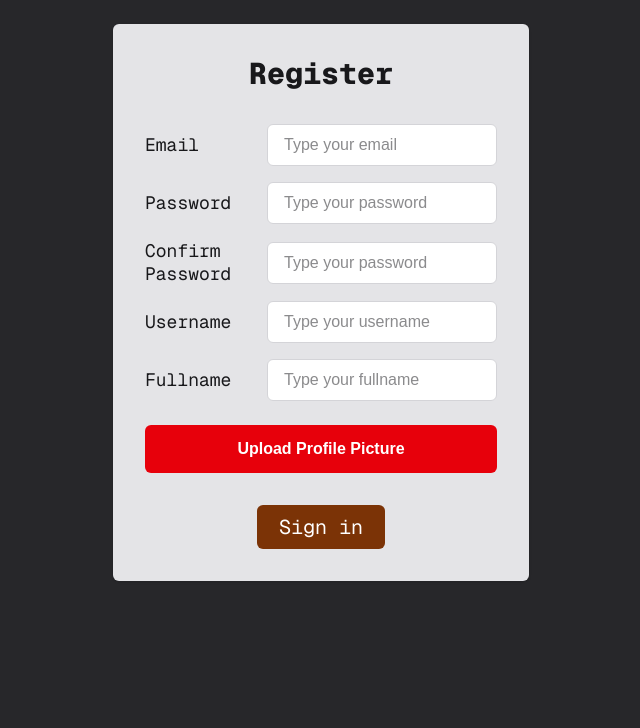
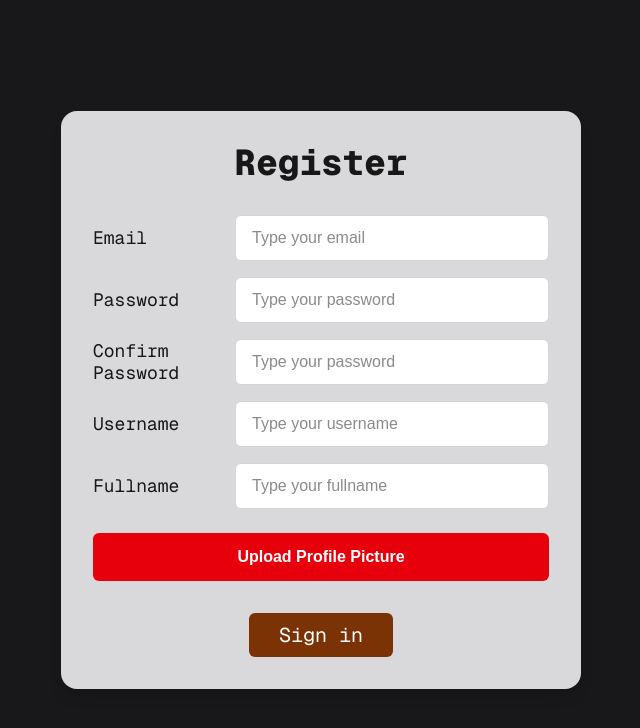
Before and after one commit to Punbomz/Calender, a Next.js app: page /register in a window 1280 px wide. Shown: the top 728 px of the page, without its empty margins (319-959 px from the left). Built offline with nearby package versions, Linux system fonts and the light colour scheme; no server answers.

Commit message:
Fix UX,UI reg

```diff
--- a/app/register/page.tsx
+++ b/app/register/page.tsx
@@ -103,21 +103,29 @@ export default function RegisterPage() {
   };
 
   return (
-    <main className="min-h-[100dvh] bg-zinc-800 text-zinc-900">
-      {/* กล่องเทาอ่อนตามภาพ */}
-      <section className="max-w-md mx-auto px-4 pt-6 pb-10">
-        <div className="bg-zinc-200 rounded-md shadow p-6 sm:p-8">
-          <h1 className="font-mono text-3xl font-extrabold text-center mb-8">
+    // เติม bg (หรือ gradient) + ใช้ 100dvh กันปัญหาแถบเบราว์เซอร์มือถือ
+    <main className="min-h-[100dvh] flex items-center justify-center bg-zinc-900">
+        {/* การ์ด */}
+        <section className="w-full px-4">
+        <div
+            className="
+            mx-auto
+            w-full max-w-[440px] sm:max-w-[520px]
+            bg-zinc-200/95 rounded-2xl shadow-lg
+            p-5 sm:p-8
+            "
+        >
+            <h1 className="font-mono text-3xl sm:text-4xl font-extrabold text-center mb-6 sm:mb-8">
             Register
             </h1>
 
-          <form onSubmit={handleRegister} className="space-y-4">
+            <form onSubmit={handleRegister} className="space-y-3 sm:space-y-4">
             {/* Email */}
-            <div className="grid grid-cols-[110px_1fr] items-center gap-3">
-              <label className="font-mono text-lg">Email</label>
+            <div className="grid grid-cols-[130px_1fr] items-center gap-2 sm:gap-3">
+                <label className="font-mono text-base sm:text-lg">Email</label>
                 <input
                 type="email"
-                className="w-full rounded-md border border-zinc-300 bg-white px-4 py-2 outline-none focus:ring focus:ring-zinc-400"
+                className="w-full rounded-md border border-zinc-300 bg-white px-4 py-2 sm:py-2.5 outline-none focus:ring focus:ring-zinc-400"
                 placeholder="Type your email"
                 value={email}
                 onChange={(e) => setEmail(e.target.value)}
@@ -125,25 +133,25 @@ export default function RegisterPage() {
             </div>
 
             {/* Password */}
-            <div className="grid grid-cols-[110px_1fr] items-center gap-3">
-              <label className="font-mono text-lg">Password</label>
+            <div className="grid grid-cols-[130px_1fr] items-center gap-2 sm:gap-3">
+                <label className="font-mono text-base sm:text-lg">Password</label>
                 <input
                 type="password"
-                className="w-full rounded-md border border-zinc-300 bg-white px-4 py-2 outline-none focus:ring"
+                className="w-full rounded-md border border-zinc-300 bg-white px-4 py-2 sm:py-2.5 outline-none focus:ring"
                 placeholder="Type your password"
                 value={password}
                 onChange={(e) => setPassword(e.target.value)}
                 />
             </div>
 
-            {/* Confirm Password */}
-            <div className="grid grid-cols-[110px_1fr] items-center gap-3">
-              <label className="font-mono text-lg leading-tight">
-                Confirm<br/>Password
+            {/* Confirm */}
+            <div className="grid grid-cols-[130px_1fr] items-center gap-2 sm:gap-3">
+                <label className="font-mono text-base sm:text-lg leading-tight">
+                Confirm<br className="hidden sm:block" />Password
                 </label>
                 <input
                 type="password"
-                className="w-full rounded-md border border-zinc-300 bg-white px-4 py-2 outline-none focus:ring"
+                className="w-full rounded-md border border-zinc-300 bg-white px-4 py-2 sm:py-2.5 outline-none focus:ring"
                 placeholder="Type your password"
                 value={confirm}
                 onChange={(e) => setConfirm(e.target.value)}
@@ -151,10 +159,10 @@ export default function RegisterPage() {
             </div>
 
             {/* Username */}
-            <div className="grid grid-cols-[110px_1fr] items-center gap-3">
-              <label className="font-mono text-lg">Username</label>
+            <div className="grid grid-cols-[130px_1fr] items-center gap-2 sm:gap-3">
+                <label className="font-mono text-base sm:text-lg">Username</label>
                 <input
-                className="w-full rounded-md border border-zinc-300 bg-white px-4 py-2 outline-none focus:ring"
+                className="w-full rounded-md border border-zinc-300 bg-white px-4 py-2 sm:py-2.5 outline-none focus:ring"
                 placeholder="Type your username"
                 value={username}
                 onChange={(e) => setUsername(e.target.value)}
@@ -162,31 +170,28 @@ export default function RegisterPage() {
             </div>
 
             {/* Fullname */}
-            <div className="grid grid-cols-[110px_1fr] items-center gap-3">
-              <label className="font-mono text-lg">Fullname</label>
+            <div className="grid grid-cols-[130px_1fr] items-center gap-2 sm:gap-3">
+                <label className="font-mono text-base sm:text-lg">Fullname</label>
                 <input
-                className="w-full rounded-md border border-zinc-300 bg-white px-4 py-2 outline-none focus:ring"
+                className="w-full rounded-md border border-zinc-300 bg-white px-4 py-2 sm:py-2.5 outline-none focus:ring"
                 placeholder="Type your fullname"
                 value={fullname}
                 onChange={(e) => setFullname(e.target.value)}
                 />
             </div>
 
-            {/* Upload Profile Picture */}
-            <div className="pt-2">
+            {/* Upload */}
+            <div className="pt-1 sm:pt-2">
                 {preview && (
-                <div className="mb-3 flex items-center gap-3">
+                <div className="mb-2 flex items-center gap-3">
                     <img
                     src={preview}
                     alt="preview"
                     className="w-12 h-12 rounded-full object-cover border border-zinc-300"
                     />
-                  <span className="text-sm text-zinc-600">
-                    ตัวอย่างรูปโปรไฟล์
-                  </span>
+                    <span className="text-sm text-zinc-600">ตัวอย่างรูปโปรไฟล์</span>
                 </div>
                 )}
-
                 <button
                 type="button"
                 onClick={onPickImage}
@@ -203,17 +208,14 @@ export default function RegisterPage() {
                 />
             </div>
 
-            {/* Error */}
-            {error && (
-              <p className="text-red-600 text-sm pt-1">{error}</p>
-            )}
+            {error && <p className="text-red-600 text-sm pt-1">{error}</p>}
 
-            {/* ปุ่ม Register / Sign in style ตามภาพ (ปุ่มน้ำตาล) */}
-            <div className="pt-4">
+            {/* Submit */}
+            <div className="pt-3 sm:pt-4">
                 <button
                 type="submit"
                 disabled={submitting}
-                className="w-32 mx-auto block rounded-md bg-amber-900 hover:bg-amber-800 text-white font-mono text-xl py-2 disabled:opacity-60"
+                className="w-full sm:w-36 mx-auto block rounded-md bg-amber-900 hover:bg-amber-800 text-white font-mono text-lg sm:text-xl py-2 disabled:opacity-60"
                 >
                 {submitting ? "Loading..." : "Sign in"}
                 </button>
```
Lines whose indentation alone changed are shown as unchanged.
